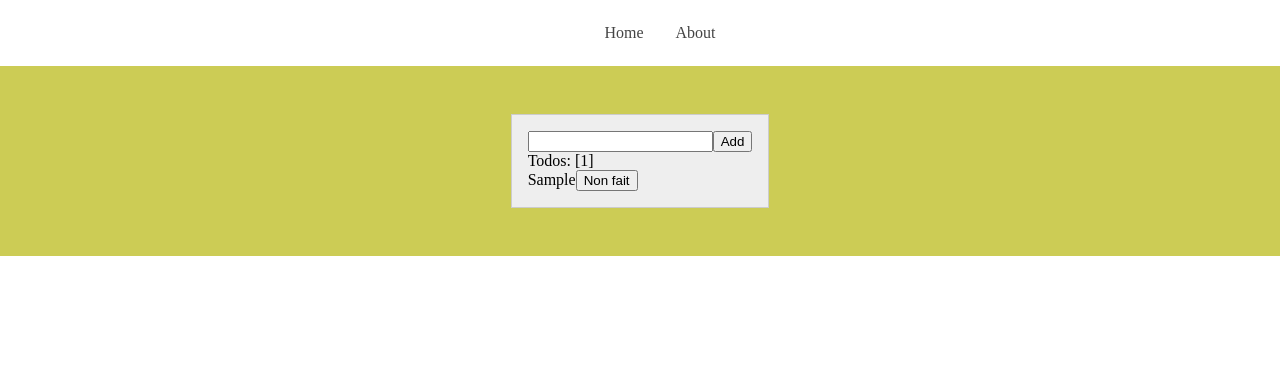
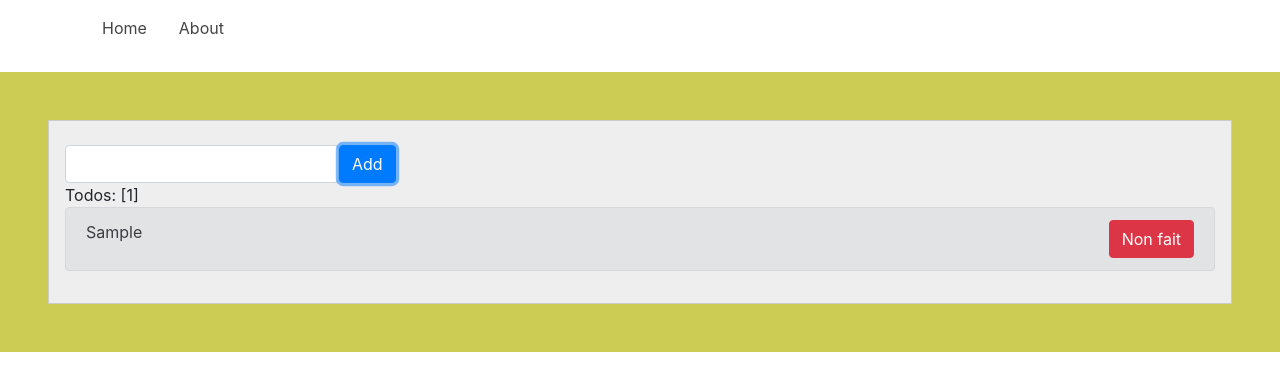
Before and after one commit to saadBanaoui/reactBabelWebpack, a React app: page / in a window 1280 px wide. Both pictures are taken after typing "Sample" into the empty fields and a click on the button "Add". Shown: the top 390 px of the page. Built offline with nearby package versions, Linux system fonts and the light colour scheme.

Commit message:
add postcss / bootstrap

```diff
--- a/package.json
+++ b/package.json
@@ -13,7 +13,6 @@
     "html-webpack-plugin": "^2.29.0",
     "node-sass": "^4.5.3",
     "path": "^0.12.7",
-    "postcss-loader": "^2.0.6",
     "react": "^15.6.1",
     "react-dom": "^15.6.1",
     "react-router": "^4.1.2",
@@ -24,11 +23,15 @@
     "webpack-dev-server": "^2.5.1"
   },
   "devDependencies": {
+    "autoprefixer": "^7.1.2",
     "babel-core": "^6.25.0",
     "babel-loader": "^7.1.1",
     "babel-preset-es2015": "^6.24.1",
     "babel-preset-react": "^6.24.1",
+    "bootstrap": "^4.0.0-beta",
     "extract-text-webpack-plugin": "^3.0.0",
+    "postcss-loader": "^2.0.6",
+    "precss": "^2.0.0",
     "uglifyjs-webpack-plugin": "^0.4.6"
   }
 }
--- a/src/components/Home.jsx
+++ b/src/components/Home.jsx
@@ -25,6 +25,7 @@ export default class Home extends React.Component{
     render() {
         return(
             <div className="todo__list">
+                <h1 className="text-hide">Custom heading</h1>
                <TodoForm onNewTodo={this.onNewTodo.bind(this)}/>
                <List todos={this.state.todos}
                onTodoToggle={this.toggleTodoState.bind(this)}/>
--- a/src/components/TodoForm.jsx
+++ b/src/components/TodoForm.jsx
@@ -14,9 +14,9 @@ export default class TodoForm extends React.Component {
     }
     render() {
         return(
-            <div className="form">
-                <input type="text" ref={(input) => this.todoTitle = input} />
-                <button onClick={this.onClick.bind(this)} >Add</button>
+            <div className="form form-inline">
+                <input type="text" ref={(input) => this.todoTitle = input} className="form-control"/>
+                <button onClick={this.onClick.bind(this)} className="btn btn-primary">Add</button>
             </div>
         );
     }
--- a/src/components/TodoItem.jsx
+++ b/src/components/TodoItem.jsx
@@ -6,10 +6,10 @@ export default class TodoItem extends React.Component {
         const idx = this.props.idx;
         let str = todo.done ? 'fait' : 'Non fait'
         return (
-            <div className="todo"
+            <div className="todo alert alert-secondary clearfix"
             key="todo-{todo.title}" >
-                {todo.title}
-                <button  onClick={() => this.props.toggleTodo(todo, idx)}>{str}</button>
+                <span>{todo.title}</span>
+                <button className="float-right btn btn-danger" onClick={() => this.props.toggleTodo(todo, idx)}>{str}</button>
             </div>
         )
     }
--- a/src/index.js
+++ b/src/index.js
@@ -1,6 +1,8 @@
 import React from 'react';
 import ReactDOM from 'react-dom';
 import style from './style.scss';
+import bootstrap from 'bootstrap/scss/bootstrap.scss';
+
 import {
   Router,
   Route,
--- a/src/style.scss
+++ b/src/style.scss
@@ -13,6 +13,13 @@ main{
     background-color: #cc5;
     padding: 3rem;
 }
+
+@mixin flex {
+    // write the css here
+    display: -webkit-flex;
+    display: flex;
+}
+
 .todo__list{
     padding: 1rem;
     background: #eee;
@@ -20,7 +27,7 @@ main{
 }
 
 .navbar__nav{
-    display: flex;
+     @include flex;
     justify-content: center;
     list-style-type: none;
 
@@ -31,4 +38,5 @@ main{
         color: #444;
         text-decoration: none;
     }
+    transform: translate(30px);
 }
--- a/webpack.config.js
+++ b/webpack.config.js
@@ -43,7 +43,21 @@ let config = {
                 use: ExtractTextPlugin.extract({
                     fallback: 'style-loader',
                     //resolve-url-loader may be chained before sass-loader if necessary
-                    use: ['css-loader', 'sass-loader']
+                    use: [
+                        'css-loader',
+                        {
+                            loader: 'postcss-loader',
+                            options: {
+                                plugins: function () { // post css plugins, can be exported to postcss.config.js
+                                    return [
+                                      require('precss'),
+                                      require('autoprefixer')
+                                    ];
+                                }
+                            }
+                        },
+                        'sass-loader'
+                    ]
                 })
             }
         ]
```
